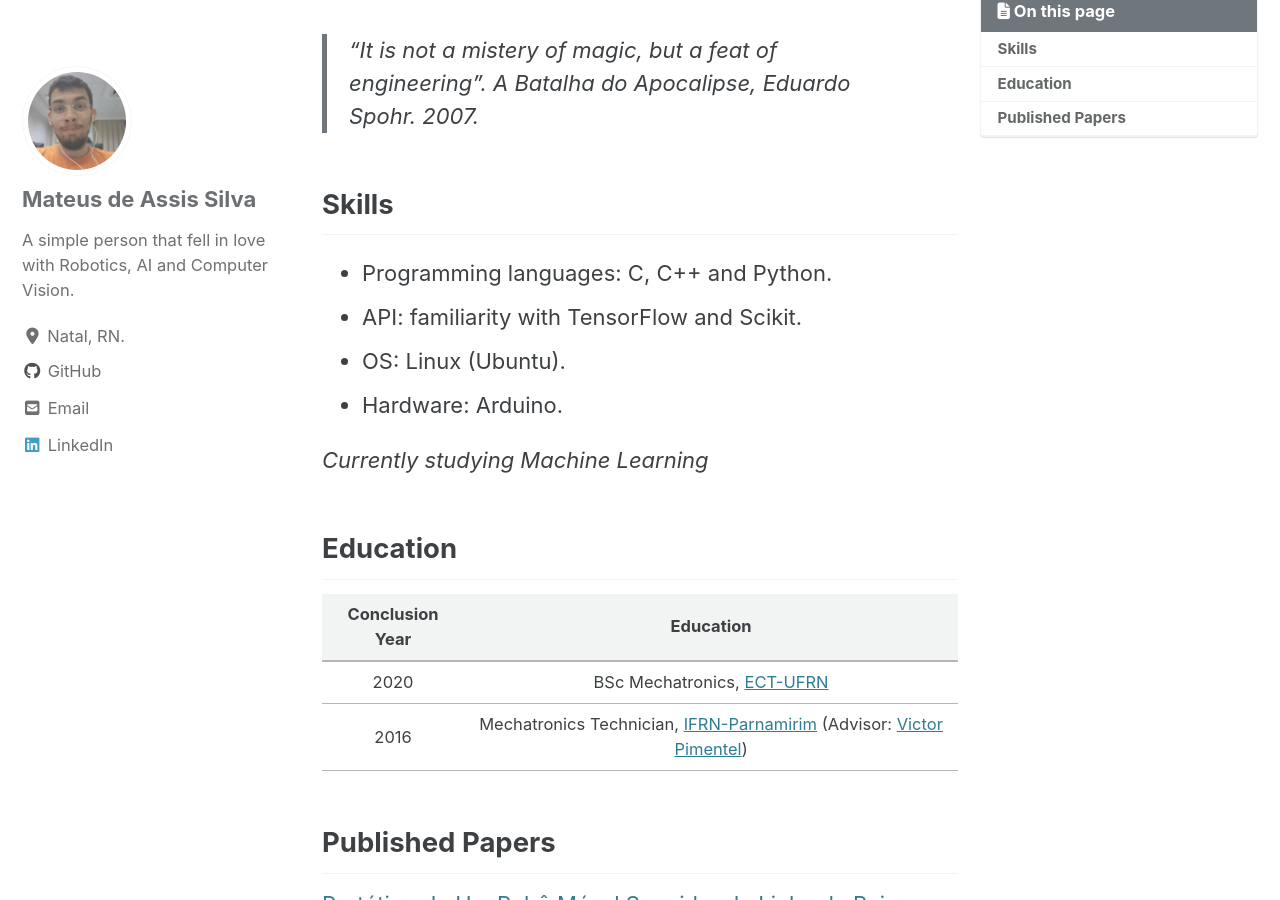
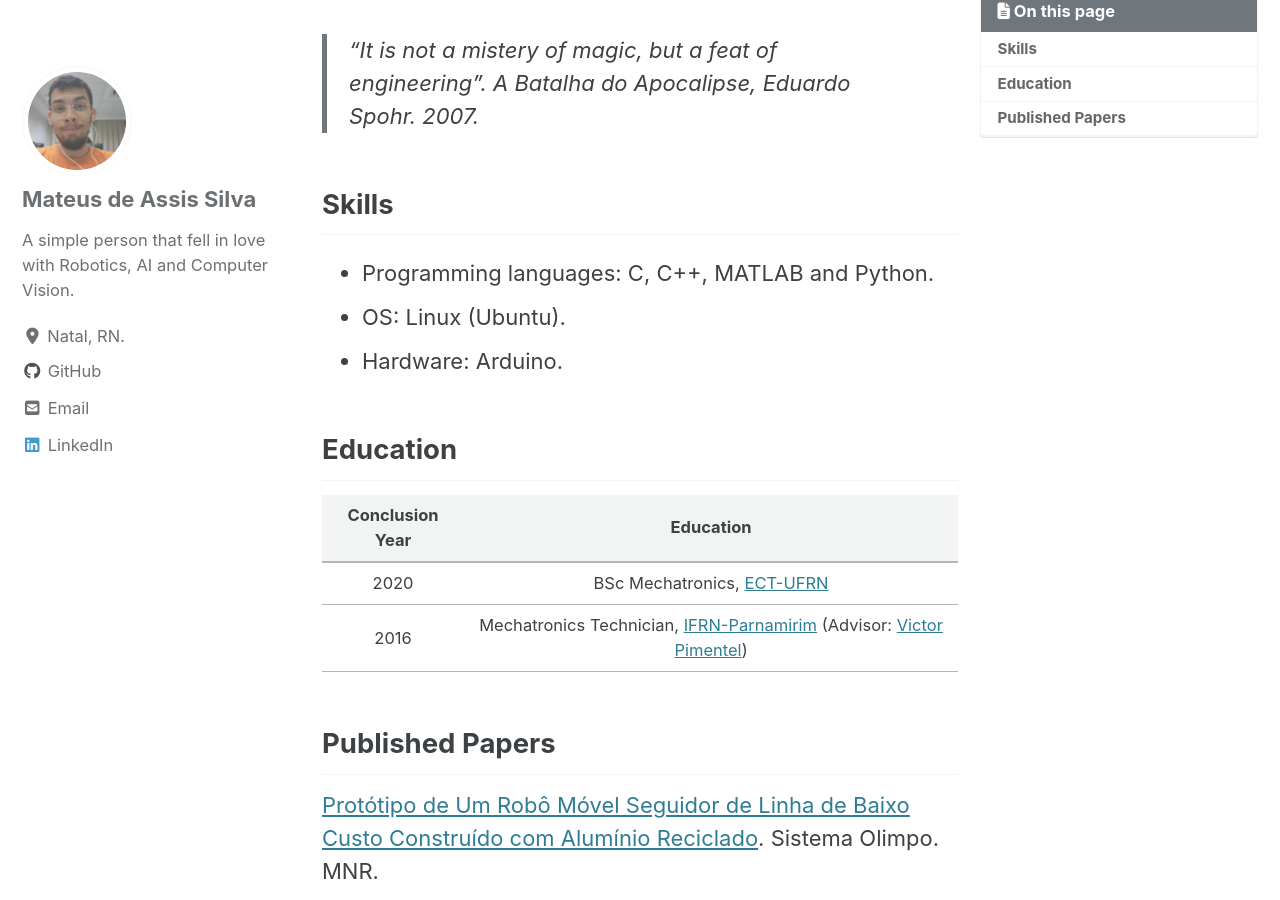
Before and after one commit to mtxslv/mtxslv.github.io, a Jekyll site: the page built from _pages/about.md, in a window 1280 px wide and 900 px high, scrolled down 378 px. Built offline with Jekyll 4.4.1, drawn with Linux system fonts in a browser that asks for light colours; cached includes are drawn as plain includes; nearby versions of some CDN libraries.

Commit message:
text changed

```diff
--- a/_pages/about.md
+++ b/_pages/about.md
@@ -13,12 +13,9 @@ toc: true
 
 ## Skills
 
-* Programming languages: C, C++ and Python.
-* API: familiarity with TensorFlow and Scikit.
+* Programming languages: C, C++, MATLAB and Python.
 * OS: Linux (Ubuntu).
 * Hardware: Arduino.
-
-_Currently studying Machine Learning_
 
 ## Education
 
```
